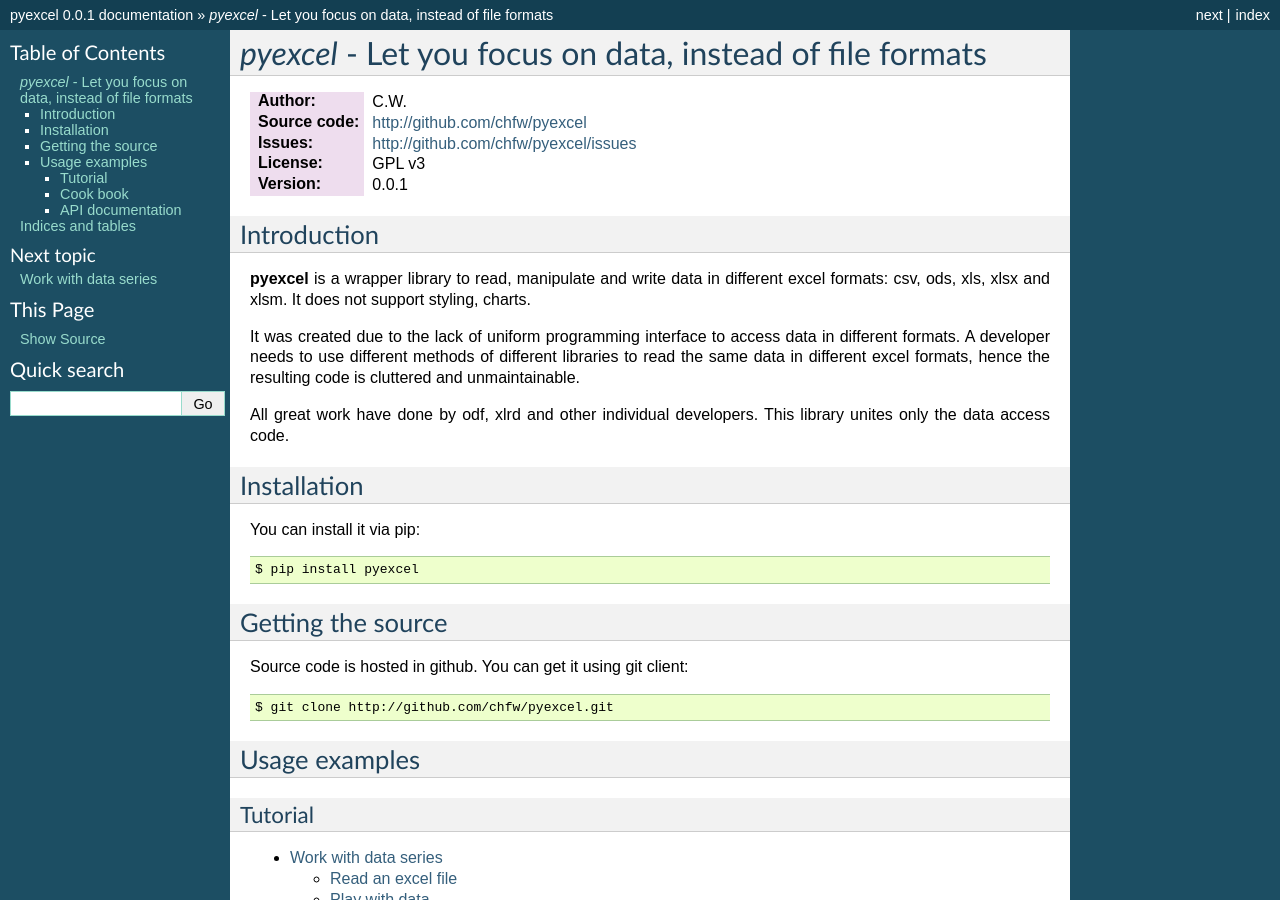
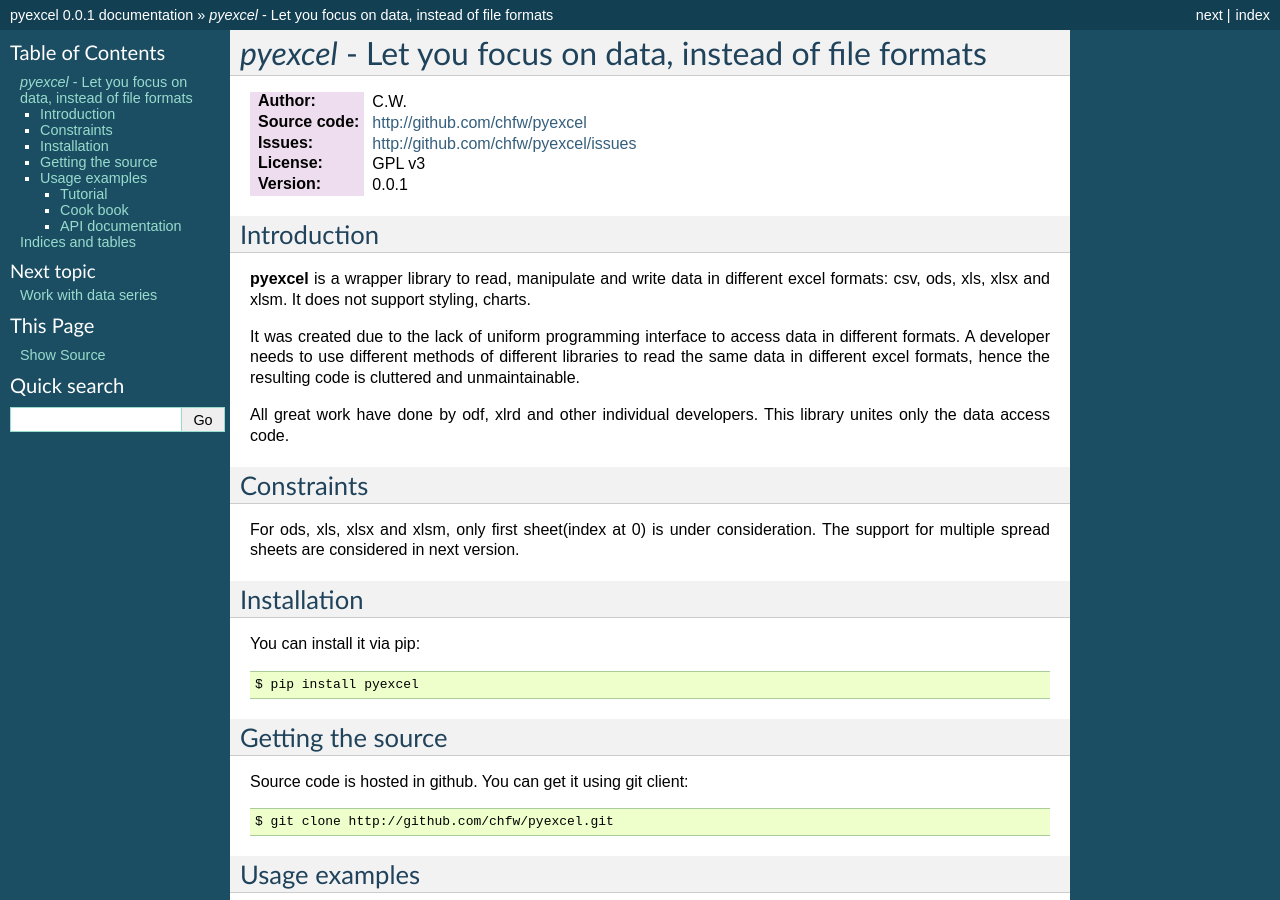
Before and after one commit to pyexcel/pyexcel, a Sphinx documentation site: the page built from doc/source/index.rst, in a window 1280 px wide and 900 px high. Built offline with Sphinx 7.4.7, drawn with Linux system fonts in a browser that asks for light colours; formulas are drawn with MathJax 3.

Commit message:
updated library's constraints

```diff
--- a/doc/source/index.rst
+++ b/doc/source/index.rst
@@ -20,6 +20,11 @@
 It was created due to the lack of uniform programming interface to access data in different formats. A developer needs to use different methods of different libraries to read the same data in different excel formats, hence the resulting code is cluttered and unmaintainable.
 
 All great work have done by odf, xlrd and other individual developers. This library unites only the data access code.
+
+Constraints
+------------
+
+For ods, xls, xlsx and xlsm, only first sheet(index at 0) is under consideration. The support for multiple spread sheets are considered in next version.
 
 
 Installation
```
Also changed, not shown: README.md (+3 -0 lines).
